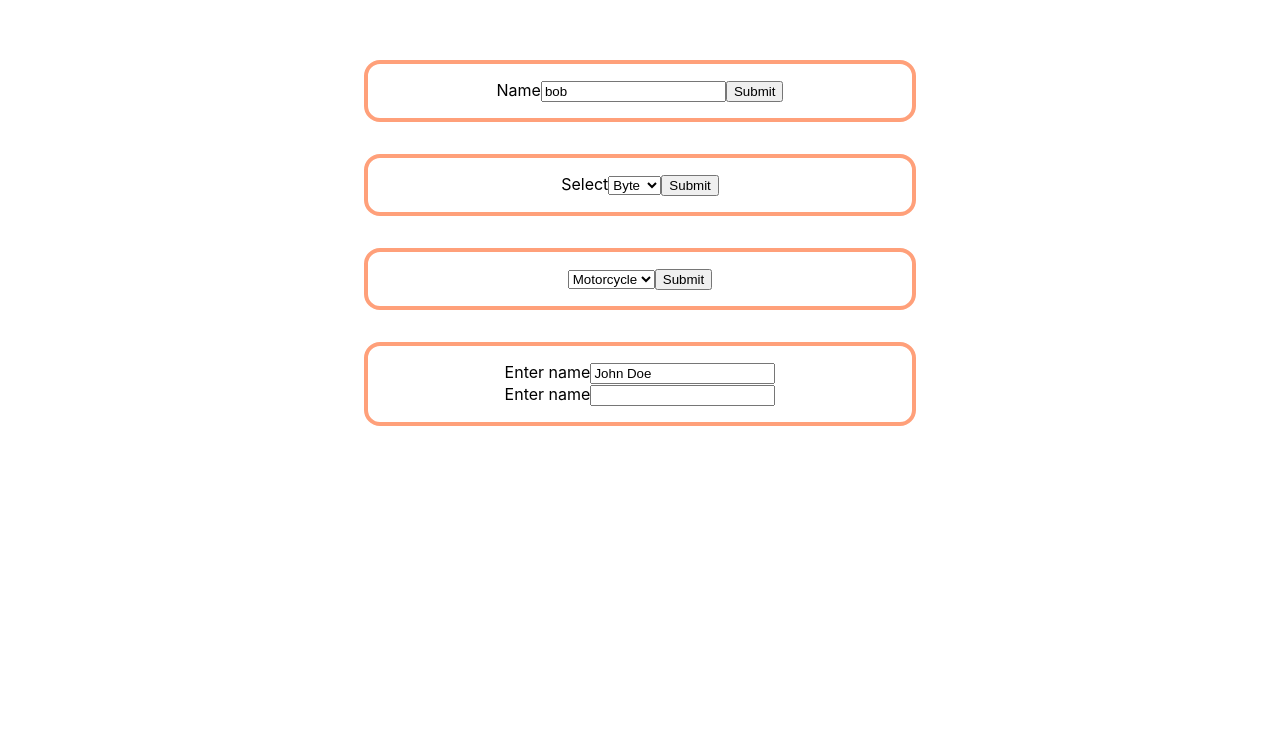
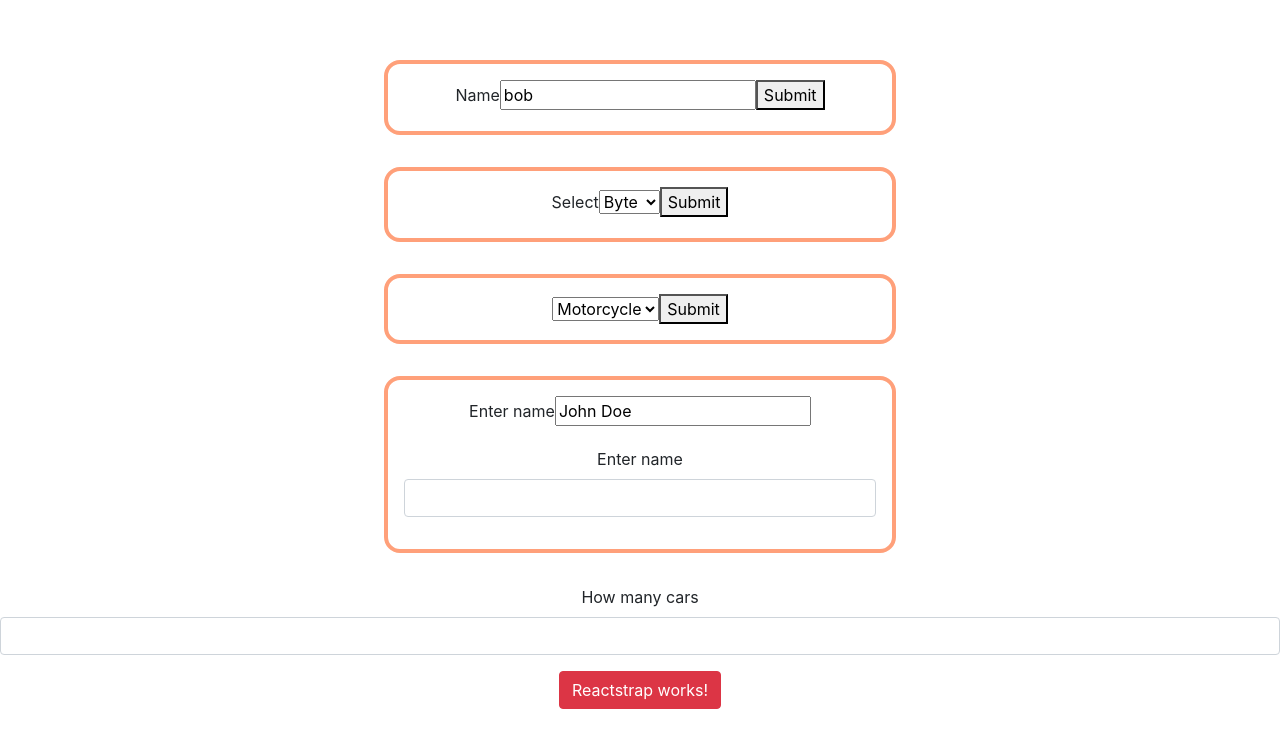
Before and after one commit to BigRiceEater/formik-playground, a React (Create React App) app: page / in a window 1280 px wide. Shown: the top 748 px of the page. Built offline with nearby package versions, Linux system fonts and the light colour scheme.

Commit message:
Reactstrap DOESN'T include bootstrap ...
we need to include the bootstrap css ourselves before it starts working.

```diff
--- a/package.json
+++ b/package.json
@@ -3,6 +3,7 @@
   "version": "0.1.0",
   "private": true,
   "dependencies": {
+    "bootstrap": "^4.3.1",
     "formik": "^1.5.7",
     "react": "^16.8.6",
     "react-dom": "^16.8.6",
--- a/src/App.js
+++ b/src/App.js
@@ -6,7 +6,9 @@ import BasicInput from './components/BasicInput';
 import BasicSelect from './components/BasicSelect';
 import FormikSelect from './components/FormikSelect';
 import BootstrapFormikSelect from './components/BootstrapFormikSelect';
+import BootstrapSelect from './components/BootstrapSelect';
 
+import { Button } from 'reactstrap';
 class App extends React.Component {
   state = {
     components: [
@@ -25,6 +27,9 @@ class App extends React.Component {
             {comp}
           </div>
         ))}
+
+        <BootstrapSelect />
+        <Button color='danger'>Reactstrap works!</Button>
       </div>
     );
   }
--- /dev/null
+++ b/src/components/BootstrapSelect.jsx
@@ -0,0 +1,17 @@
+import React, { Component } from 'react';
+import { Form, FormGroup, Input, Label } from 'reactstrap';
+
+class BootstrapSelect extends Component {
+  render() {
+    return (
+      <Form>
+        <FormGroup>
+          <Label>How many cars</Label>
+          <Input type='text' />
+        </FormGroup>
+      </Form>
+    );
+  }
+}
+
+export default BootstrapSelect;
--- a/src/index.js
+++ b/src/index.js
@@ -1,5 +1,6 @@
 import React from 'react';
 import ReactDOM from 'react-dom';
+import 'bootstrap/dist/css/bootstrap.min.css';
 import './index.css';
 import App from './App';
 import * as serviceWorker from './serviceWorker';
```
Also changed, not shown: 1 other file (tests, documents, lock files or other folders).
